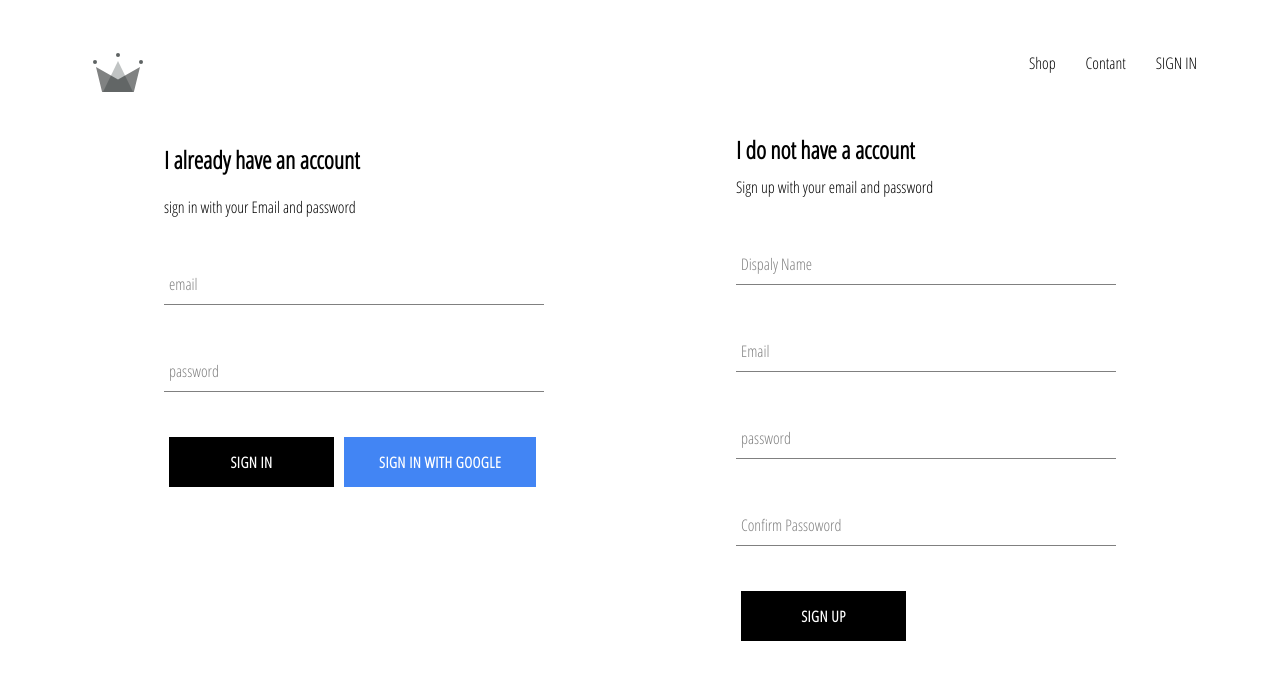
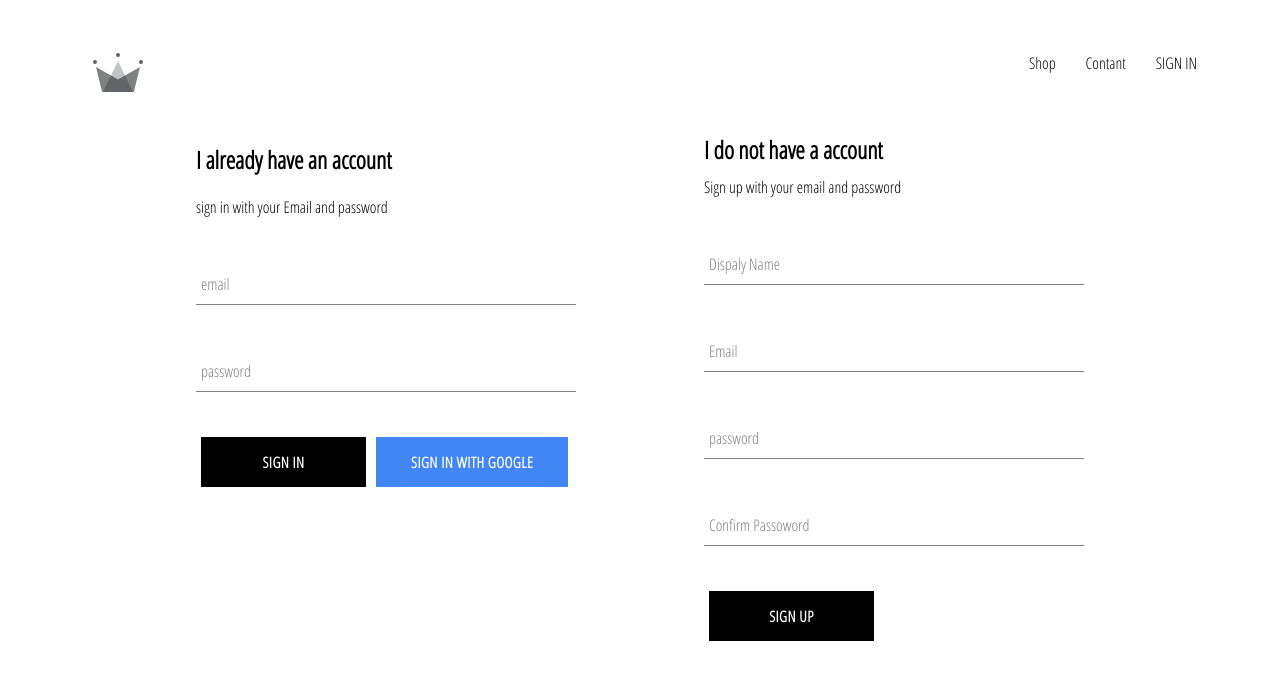
Before and after one commit to Mahdi-Alizadeh96/Crown-shop, a React (Create React App) app: page /Auth in a window 1280 px wide. Shown: the top 680 px of the page. Built offline with nearby package versions, Linux system fonts and the light colour scheme; no server answers.

Commit message:
finishing submit

```diff
--- a/public/main.css
+++ b/public/main.css
@@ -207,7 +207,7 @@ a {
 
 .sign-in-and-sign-up {
   display: flex;
-  justify-content: space-around; }
+  justify-content: space-evenly; }
 
 .sign-in {
   width: 380px;
--- a/public/main.scss
+++ b/public/main.scss
@@ -280,7 +280,7 @@ justify-content: space-between;
   }
 .sign-in-and-sign-up {
   display: flex;
-  justify-content: space-around;
+  justify-content: space-evenly;
 }
 .sign-in {
   width: 380px;
--- a/src/App.js
+++ b/src/App.js
@@ -28,8 +28,6 @@ class App extends React.Component {
               id : snapShot.id,
               ...snapShot.data()
             }
-          }, ()=> {
-            console.log(this.state);
           })
         })
       }
--- a/src/components/Auth/SignIn.jsx
+++ b/src/components/Auth/SignIn.jsx
@@ -1,5 +1,5 @@
 import React, { Component } from 'react';
-import { signInWithGoogle } from '../../firebase/firebase.utils';
+import { auth ,signInWithGoogle } from '../../firebase/firebase.utils';
 import CustomButton from '../Custom-button/CustomButton';
 import FormInput from '../Form-input/FormInput';
 
@@ -15,9 +15,18 @@ export default class SignIn extends Component {
         }
     }
 
-    handleSubmit = e => {
+    handleSubmit = async e => {
         e.preventDefault();
-        this.setState({ email: '', password: ''})
+
+        const {email ,password} = this.state;
+
+        try {
+            auth.signInWithEmailAndPassword(email,password);
+            this.setState({ email: '', password: ''})
+        } catch (error) {
+            console.error(error)
+        }
+
     }
 
     handleChange = e => {
```
Also changed, not shown: 1 other file (tests, documents, lock files or other folders).
